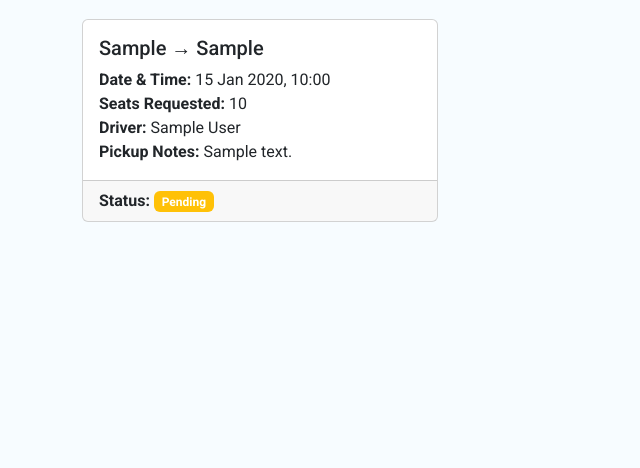
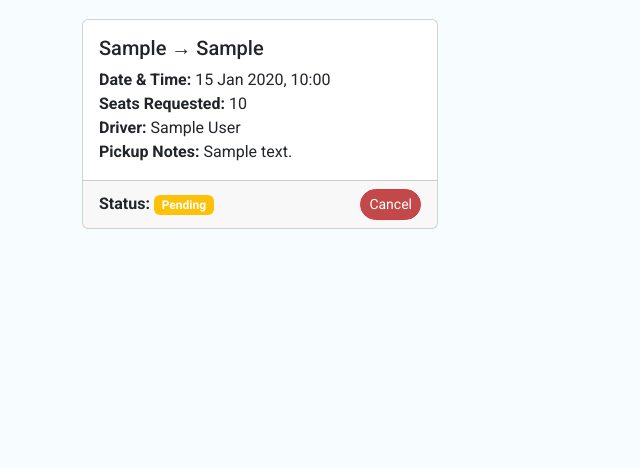
Before and after one commit to wouter-codes/scoot, a Django app: page /my-ride-requests/ in a window 1280 px wide. Shown: the part 247-715 px from the top of the page, without its empty margins (0-640 px from the left). Run offline with Django 5.2, Linux system fonts and the light colour scheme; a user stored in the database is signed in; tables that the repository leaves empty hold one stand-in row (values such as "Sample post"); some libraries are stand-ins or nearby versions; some web fonts are replaced.

Commit message:
Implement ride request cancellation feature with confirmation modal

```diff
--- a/rides/templates/rides/my_ride_requests.html
+++ b/rides/templates/rides/my_ride_requests.html
@@ -25,7 +25,8 @@
                                     {% endif %}
                                 </p>
                             </div>
-                            <div class="card-footer">
+                            <div class="card-footer d-flex justify-content-between align-items-center">
+                                <div>
                                     <span><strong>Status:</strong></span>
                                     {% if ride_request.status == '0' %}
                                         <span class="badge bg-warning">Pending</span>
@@ -33,6 +34,10 @@
                                         <span class="badge bg-success">Accepted</span>
                                     {% elif ride_request.status == '2' %}
                                         <span class="badge bg-danger">Declined</span>
+                                    {% endif %}
+                                </div>
+                                    {% if ride_request.status == '0' or ride_request.status == '1' and ride_request.id %}
+                                        <button type="button" class="btn btn-danger btn-sm" data-bs-toggle="modal" data-bs-target="#cancelModal" data-cancel-url="{% url 'cancel_ride_request' ride_request.id %}">Cancel</button>
                                     {% endif %}
                                 </div>
                             </div>
--- a/rides/templates/rides/search_rides.html
+++ b/rides/templates/rides/search_rides.html
@@ -29,9 +29,6 @@
                                                 <strong>Seats:</strong> {{ ride.seats_available }}<br>
                                                 <strong>Driver:</strong> {{ ride.driver.get_full_name|default:ride.driver.username }}
                                             </p>
-                                            {% if ride.pickup_notes %}
-                                            <p class="card-text"><small class="text-muted">{{ ride.pickup_notes }}</small></p>
-                                            {% endif %}
                                         </div>
                                     </a>
                                     <div class="card-footer d-flex justify-content-center">
--- a/rides/urls.py
+++ b/rides/urls.py
@@ -11,4 +11,5 @@ urlpatterns = [
     path('booking/<int:request_id>/confirmation/', views.ride_request_confirmation, name='ride_request_confirmation'),
     path('my-rides/', views.my_rides, name='my_rides'),
     path('my-ride-requests/', views.my_ride_requests, name='my_ride_requests'),
+    path('ride-request/<int:request_id>/cancel/', views.cancel_ride_request, name='cancel_ride_request'),
 ]
--- a/rides/views.py
+++ b/rides/views.py
@@ -44,6 +44,13 @@ def search_rides(request):
         'user_request_ids': user_request_ids
     }
     return render(request, 'rides/search_rides.html', context)
+
+@login_required(login_url='account_signup')
+def my_rides(request):
+    """Display all rides created by the logged-in user."""
+    rides = Rides.objects.filter(driver=request.user).order_by('-date')
+
+    return render(request, 'rides/my_rides.html', {'rides': rides})
 
 def ride_detail(request, ride_id):
     """Display full details for a single ride."""
@@ -102,7 +109,6 @@ def request_ride(request, ride_id):
     }
     return render(request, 'rides/request_ride.html', context)
 
-
 @login_required(login_url='account_signup')
 def ride_request_confirmation(request, request_id):
     """
@@ -114,7 +120,6 @@ def ride_request_confirmation(request, request_id):
         'ride_request': ride_request,
     }
     return render(request, 'rides/ride_request_confirmation.html', context)
-
 
 @login_required(login_url='account_signup')
 def create_ride(request):
@@ -173,14 +178,6 @@ def delete_ride(request, ride_id):
     return redirect('my_rides')
 
 @login_required(login_url='account_signup')
-def my_rides(request):
-    """Display all rides created by the logged-in user."""
-    rides = Rides.objects.filter(driver=request.user).order_by('-date')
-
-    return render(request, 'rides/my_rides.html', {'rides': rides})
-
-
-@login_required(login_url='account_signup')
 def my_ride_requests(request):
     """
     Display all ride requests (bookings) for the logged-in user.
@@ -193,6 +190,26 @@ def my_ride_requests(request):
         'ride_requests': ride_requests,
     }
     return render(request, 'rides/my_ride_requests.html', context)
+
+@login_required(login_url='account_signup')
+def cancel_ride_request(request, request_id):
+    """
+    Allow passenger to cancel their ride request, restore seats, and show confirmation.
+    """
+    ride_request = get_object_or_404(RideRequest, id=request_id, passenger=request.user)
+    ride = ride_request.ride
+    if request.method == 'POST':
+        # Only allow cancel if pending or approved
+        if ride_request.status in ['0', '1']:
+            # Restore seats if previously approved
+            ride.seats_available += ride_request.seats_requested
+            ride.save()
+            ride_request.delete()
+            messages.success(request, 'Your ride request was cancelled and the seat(s) restored.')
+        else:
+            messages.error(request, 'You cannot cancel a declined or already cancelled request.')
+        return redirect('my_ride_requests')
+    return redirect('my_ride_requests')
 
 # Create your views here.
 # class PostList(generic.ListView):
--- a/static/js/script.js
+++ b/static/js/script.js
@@ -17,9 +17,23 @@ document.addEventListener("DOMContentLoaded", function () {
 });
 
 // JavaScript to handle the delete confirmation modal
+
 document.addEventListener("DOMContentLoaded", function () {
     handleDeleteModal();
+    handleCancelModal();
 });
+function handleCancelModal() {
+    const cancelModal = document.getElementById("cancelModal");
+    if (!cancelModal) return;
+    cancelModal.addEventListener("show.bs.modal", function (event) {
+        const button = event.relatedTarget;
+        const cancelUrl = button.getAttribute("data-cancel-url");
+        const form = document.getElementById("cancelRideForm");
+        if (form && cancelUrl) {
+            form.action = cancelUrl;
+        }
+    });
+}
 
 function handleDeleteModal() {
     const deleteModal = document.getElementById("deleteModal");
--- a/templates/base.html
+++ b/templates/base.html
@@ -1,24 +1,3 @@
-        <!-- Publish Confirmation Modal -->
-        <div class="modal fade" id="publishModal" tabindex="-1" aria-labelledby="publishModalLabel" aria-hidden="true">
-            <div class="modal-dialog">
-                <div class="modal-content">
-                    <form id="publishRideForm" method="post">
-                        {% csrf_token %}
-                        <div class="modal-header">
-                            <h5 class="modal-title" id="publishModalLabel">Confirm Publish</h5>
-                            <button type="button" class="btn-close" data-bs-dismiss="modal" aria-label="Close"></button>
-                        </div>
-                        <div class="modal-body">
-                            Are you sure you want to publish this ride?
-                        </div>
-                        <div class="modal-footer">
-                            <button type="button" class="btn btn-secondary" data-bs-dismiss="modal">Cancel</button>
-                            <button type="submit" name="publish" class="btn btn-success">Publish</button>
-                        </div>
-                    </form>
-                </div>
-            </div>
-        </div>
 {% load static %}
 {% url 'search_rides' as home_url %} {% url 'about' as about_url %}
 {% url 'my_rides' as my_rides_url %} {% url 'my_ride_requests' as my_ride_requests_url %}
@@ -257,6 +236,50 @@
             </div>
         </div>
 
+        <!-- Cancel Confirmation Modal -->
+        <div class="modal fade" id="cancelModal" tabindex="-1" aria-labelledby="cancelModalLabel" aria-hidden="true">
+            <div class="modal-dialog">
+                <div class="modal-content">
+                    <form id="cancelRideForm" method="post" action="">
+                        {% csrf_token %}
+                        <div class="modal-header">
+                            <h5 class="modal-title" id="cancelModalLabel">Confirm Cancellation</h5>
+                            <button type="button" class="btn-close" data-bs-dismiss="modal" aria-label="Close"></button>
+                        </div>
+                        <div class="modal-body">
+                            Are you sure you want to cancel this ride request?
+                        </div>
+                        <div class="modal-footer">
+                            <button type="button" class="btn btn-secondary" data-bs-dismiss="modal">No, keep my request</button>
+                            <button type="submit" class="btn btn-danger">Yes, cancel</button>
+                        </div>
+                    </form>
+                </div>
+            </div>
+        </div>
+
+        <!-- Publish Confirmation Modal -->
+        <div class="modal fade" id="publishModal" tabindex="-1" aria-labelledby="publishModalLabel" aria-hidden="true">
+            <div class="modal-dialog">
+                <div class="modal-content">
+                    <form id="publishRideForm" method="post">
+                        {% csrf_token %}
+                        <div class="modal-header">
+                            <h5 class="modal-title" id="publishModalLabel">Confirm Publish</h5>
+                            <button type="button" class="btn-close" data-bs-dismiss="modal" aria-label="Close"></button>
+                        </div>
+                        <div class="modal-body">
+                            Are you sure you want to publish this ride?
+                        </div>
+                        <div class="modal-footer">
+                            <button type="button" class="btn btn-secondary" data-bs-dismiss="modal">Cancel</button>
+                            <button type="submit" name="publish" class="btn btn-success">Publish</button>
+                        </div>
+                    </form>
+                </div>
+            </div>
+        </div>
+
         <!-- Font Awesome CSS -->
         <script
             src="https://kit.fontawesome.com/2e6f8ddc3b.js"
@@ -269,6 +292,8 @@
             integrity="sha384-FKyoEForCGlyvwx9Hj09JcYn3nv7wiPVlz7YYwJrWVcXK/BmnVDxM+D2scQbITxI"
             crossorigin="anonymous"
         ></script>
+
+        <!-- Custom JavaScript -->
         <script src="{% static 'js/script.js' %}"></script>
     </body>
 </html>
```
Also changed, not shown: rides/templates/rides/ride_detail.html (+10 -5 lines). Lines whose indentation alone changed are shown as unchanged.
